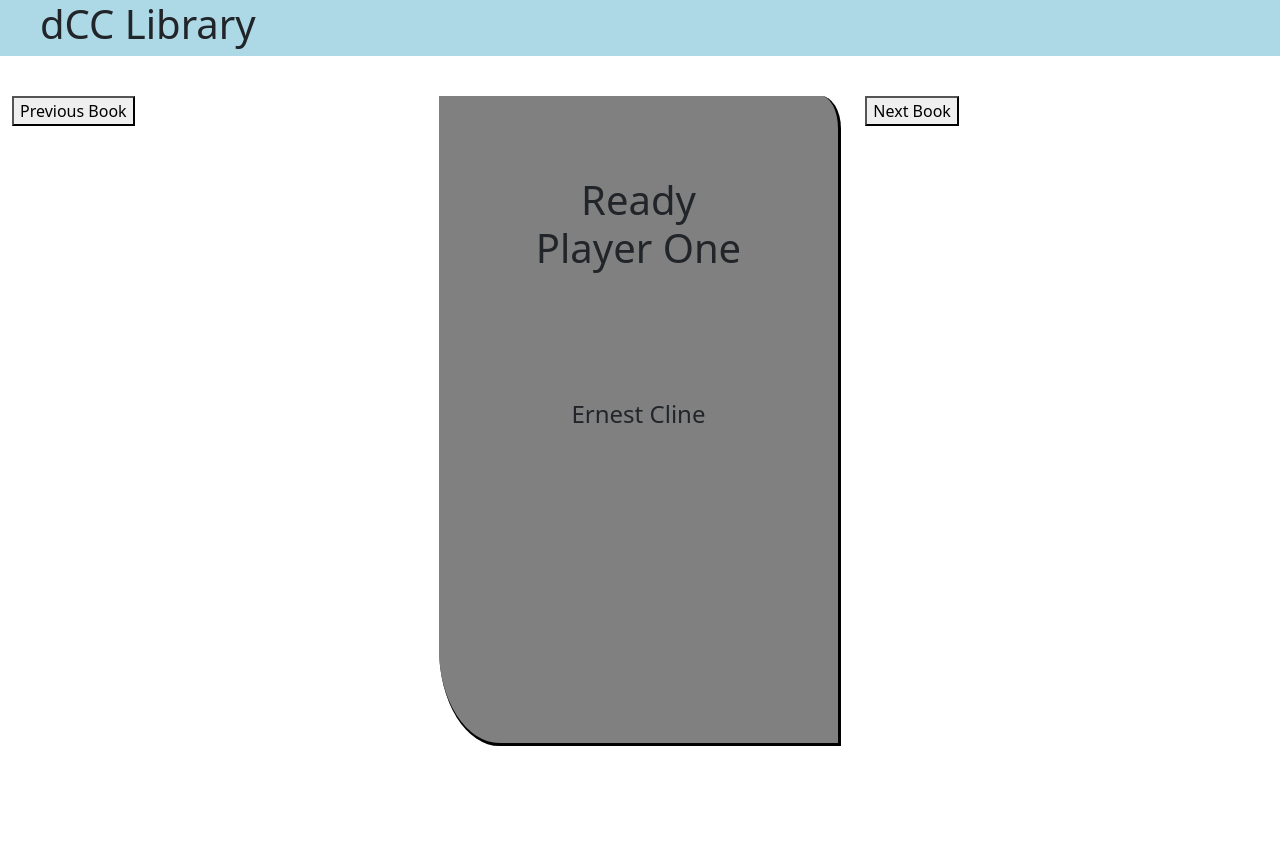
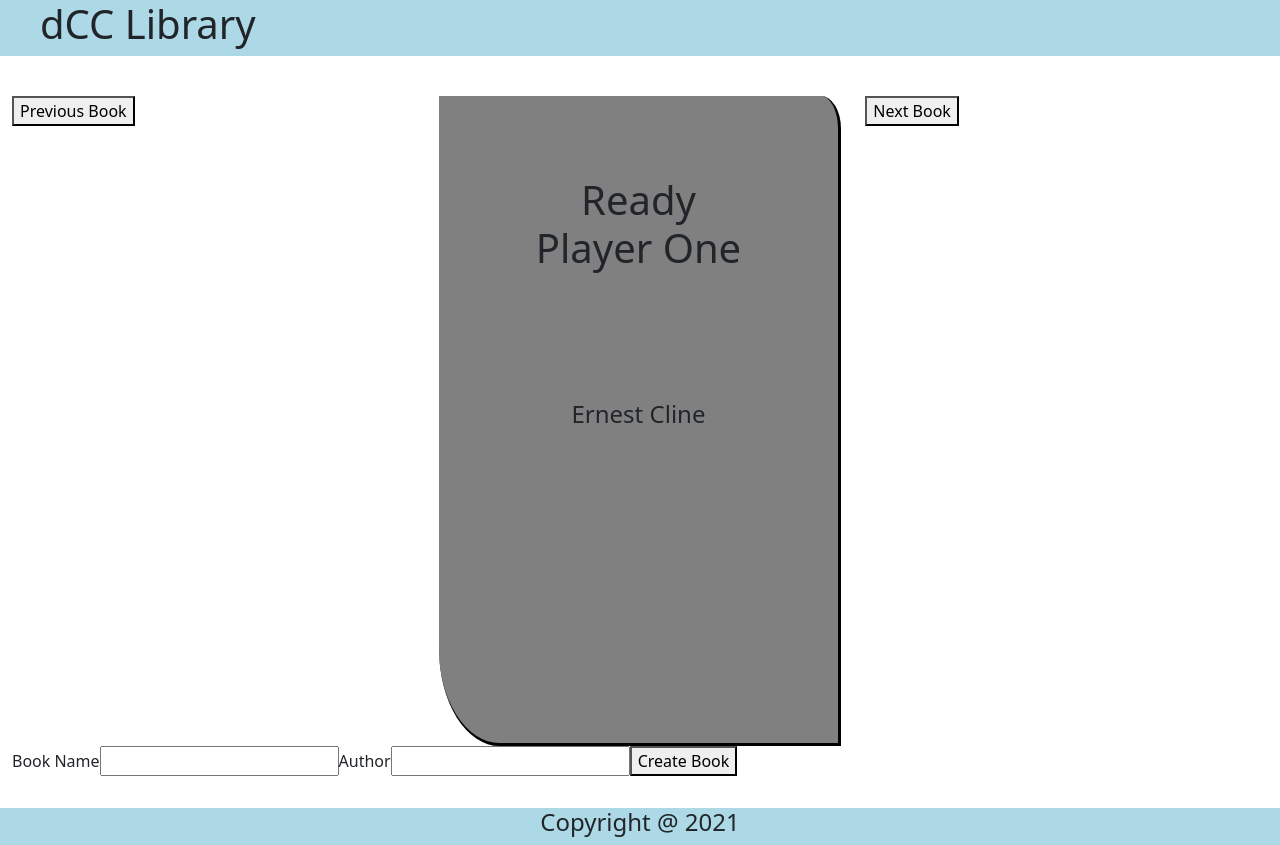
Before and after one commit to BrandonMCarlson/react-tutorial-dcc, a React (Create React App) app: page / in a window 1280 px wide. Before the commit the page ends 800 px from the top, so only its background shows below. Built offline with nearby package versions, Linux system fonts and the light colour scheme.

Commit message:
add copyright and createBook function: work on boxes taking in information correctly.

```diff
--- a/src/components/App.jsx
+++ b/src/components/App.jsx
@@ -2,6 +2,8 @@
 import'./App.css'
 import TitleBar from './TitleBar/TitleBar';
 import BookViewer from './BookViewer/BookViewer';
+import BookCreator from './CreateBook/BookCreater';
+import Footer from './Footer/Footer';
 
 class App extends Component {
     constructor(props) {
@@ -20,7 +22,7 @@
     goToNextBook = () => {
         let tempBookNumber = this.state.bookNumber;
         tempBookNumber++;
-        if(tempBookNumber == this.books.length){
+        if(tempBookNumber === this.books.length){
             tempBookNumber = 0;
         }
         this.setState({
@@ -40,6 +42,14 @@
         })
     }
 
+    createBook = (newBook) => {
+        console.log("From the createBook on App component", newBook)
+        this.books.push(newBook);
+        this.setState({
+            bookNumber: this.books.length -1
+        })
+    }
+
 
 
     render(){
@@ -47,6 +57,8 @@
         <div className="container-fluid">
             <TitleBar />
             <BookViewer book={this.books[this.state.bookNumber]} nextBook={this.goToNextBook} previousBook={this.goToPreviousBook} />
+            <BookCreator createNewBook={this.createBook} />
+            <Footer />
         </div>
     )
     }
--- /dev/null
+++ b/src/components/CreateBook/BookCreater.jsx
@@ -0,0 +1,37 @@
+import React, {Component} from 'react';
+
+class BookCreator extends Component {
+    constructor(props) {
+        super(props);
+        this.state = {
+            title: '',
+            author: ''
+        }
+    }
+
+    handleChange = (event) => {
+        console.log(event.target.value)
+        this.setState({
+            [event.target.title]: event.target.value
+        });
+    }
+
+    handleSubmit = (event) => {
+        event.preventDefault();
+        this.props.createNewBook(this.state)
+    }
+
+    render() {
+        return (
+            <form onSubmit={this.handleSubmit}>
+                <label>Book Name</label>
+                <input name="title" onChange={this.handleChange} value={this.state.title} />
+                <label>Author</label>
+                <input name="author" onChange={this.handleChange} value={this.state.author} />
+                <button type="submit">Create Book</button>
+            </form>
+         );
+    }
+}
+
+export default BookCreator;
--- /dev/null
+++ b/src/components/Footer/Footer.css
@@ -0,0 +1,7 @@
+.footer {
+    background-color: lightblue;
+    width: 100%;
+    box-shadow: 0 50vh 0 50vh lightblue;
+    text-align: center;
+    margin-top: 2em;
+}
--- /dev/null
+++ b/src/components/Footer/Footer.jsx
@@ -0,0 +1,12 @@
+import React, { useState } from 'react';
+import'./Footer.css'
+
+const Footer = () => {
+    return (
+        <footer className='footer'>
+            <h4>Copyright @ 2021</h4>
+        </footer>
+     );
+}
+
+export default Footer;
```
Also changed, not shown: src/components/CreateBook/BookCreator.css (added).
